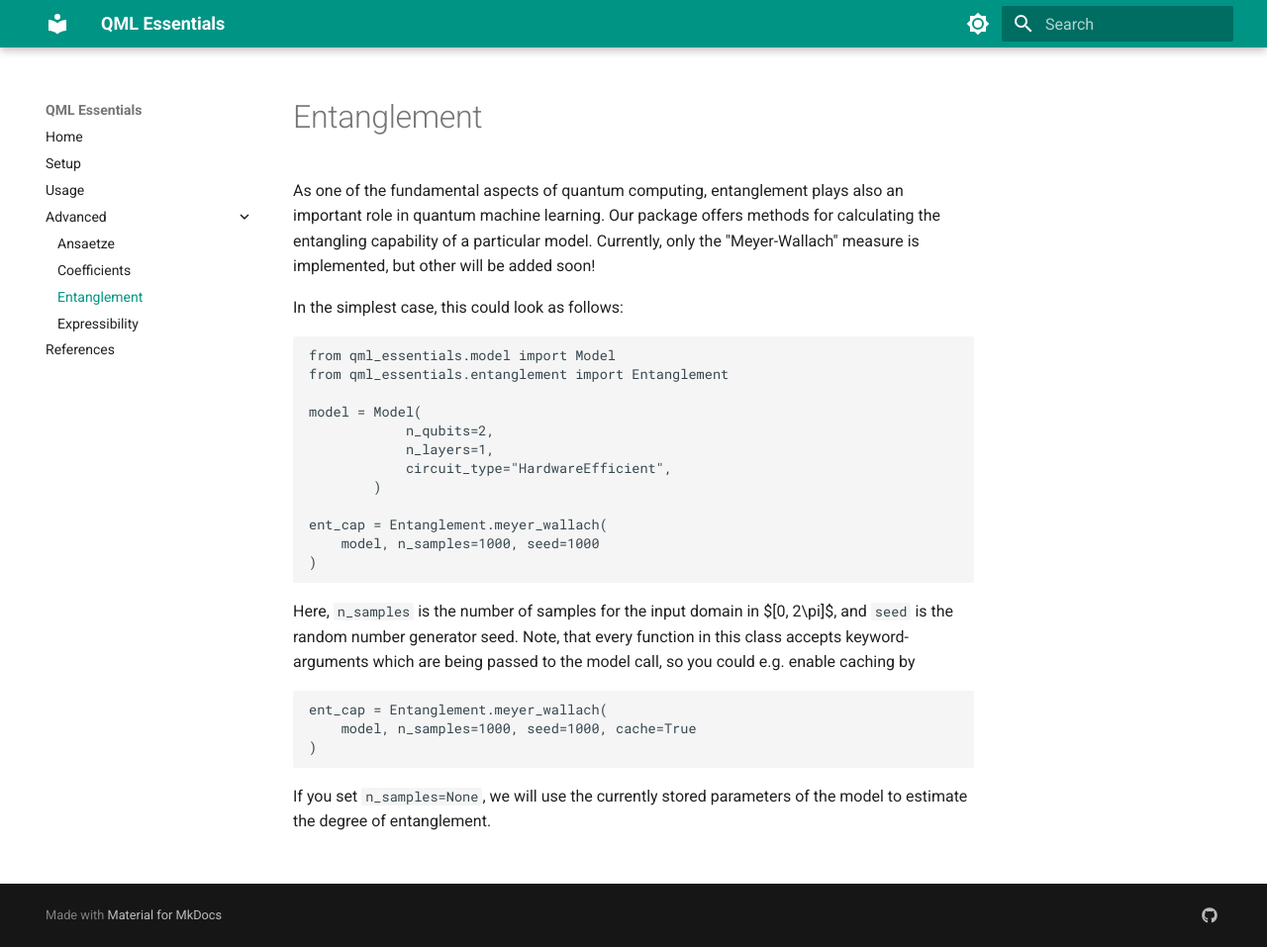
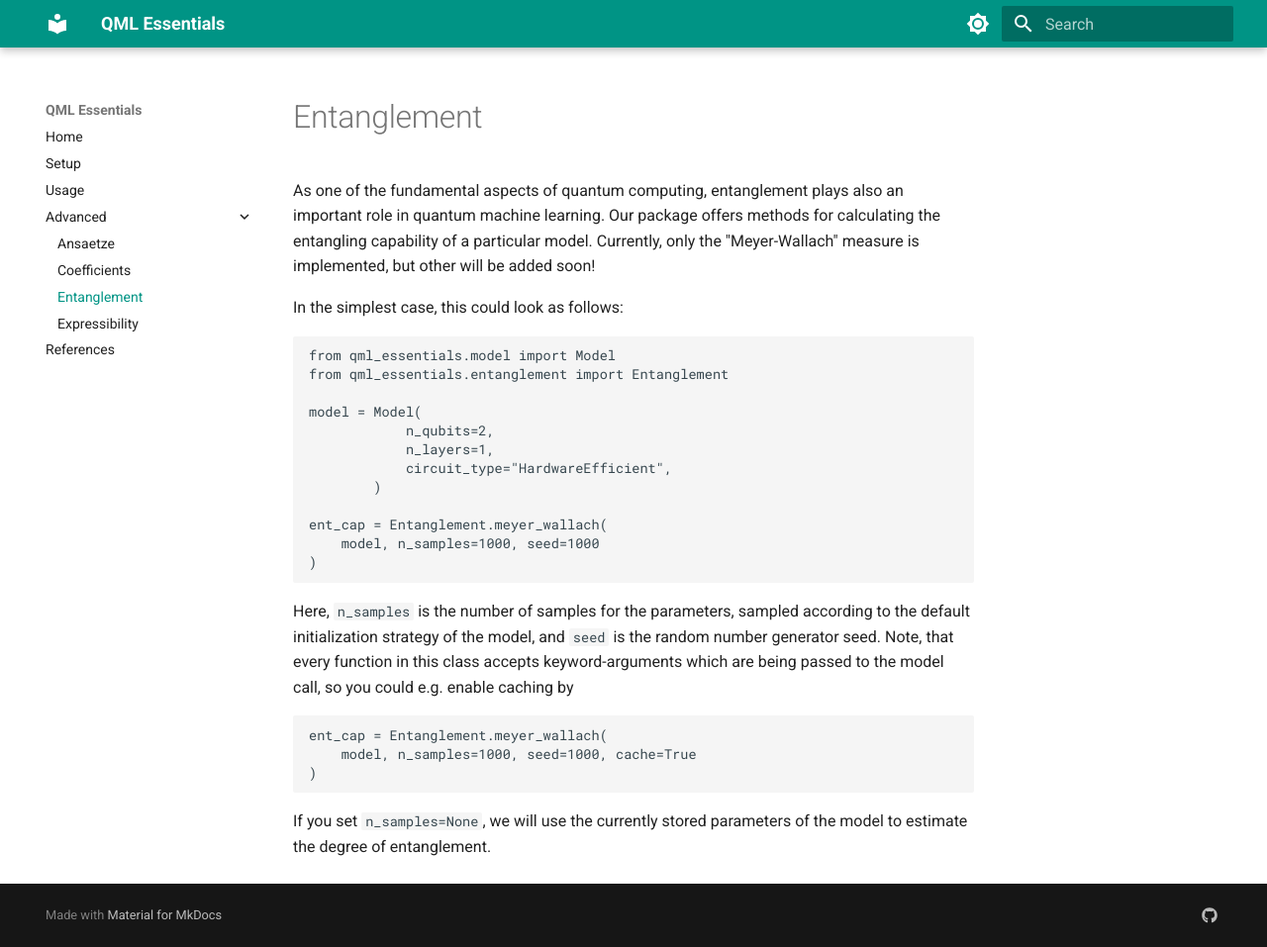
Before and after one commit to cirKITers/qml-essentials, an MkDocs documentation site: the page built from docs/entanglement.md, in a window 1280 px wide and 957 px high. Shown: the whole window at 99% size. Built offline with MkDocs 1.6.1 and Material for MkDocs 9.7.7, drawn with Linux system fonts in a browser that asks for light colours.

Commit message:
updated docs
Signed-off-by: Melvin Strobl <lc3267@kit.edu>

````diff
--- a/docs/entanglement.md
+++ b/docs/entanglement.md
@@ -20,7 +20,7 @@ ent_cap = Entanglement.meyer_wallach(
 )
 ```
 
-Here, `n_samples` is the number of samples for the input domain in $[0, 2\pi]$, and `seed` is the random number generator seed.
+Here, `n_samples` is the number of samples for the parameters, sampled according to the default initialization strategy of the model, and `seed` is the random number generator seed.
 Note, that every function in this class accepts keyword-arguments which are being passed to the model call, so you could e.g. enable caching by
 ```python
 ent_cap = Entanglement.meyer_wallach(
````
